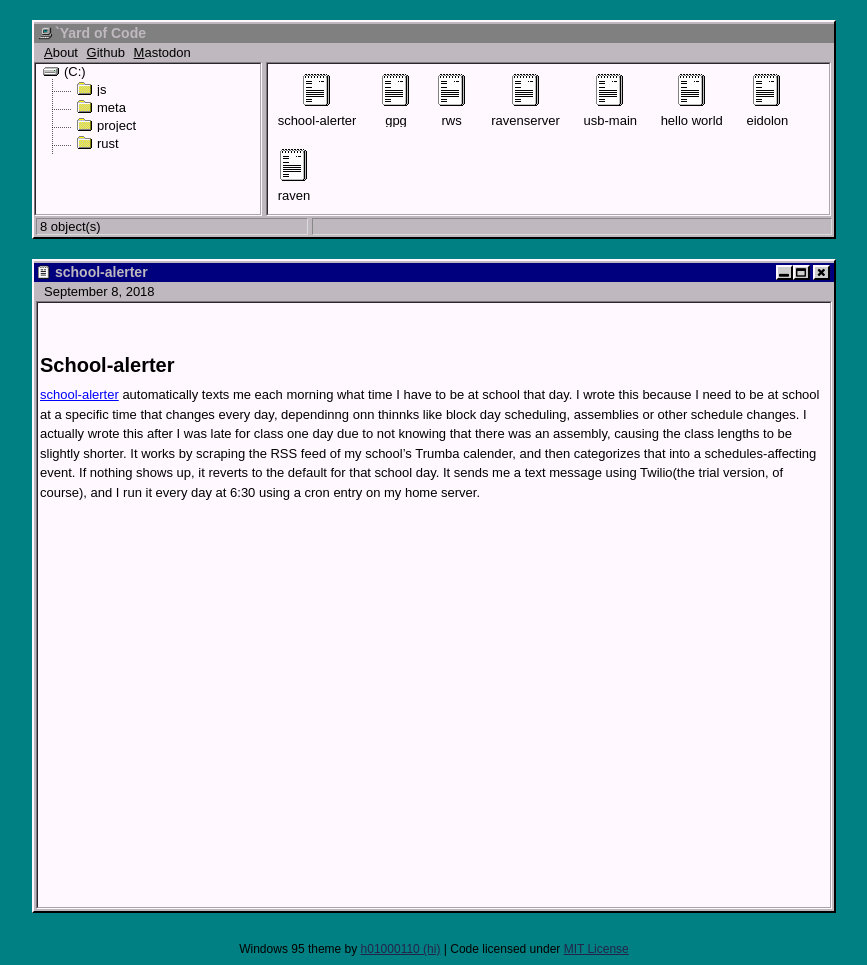
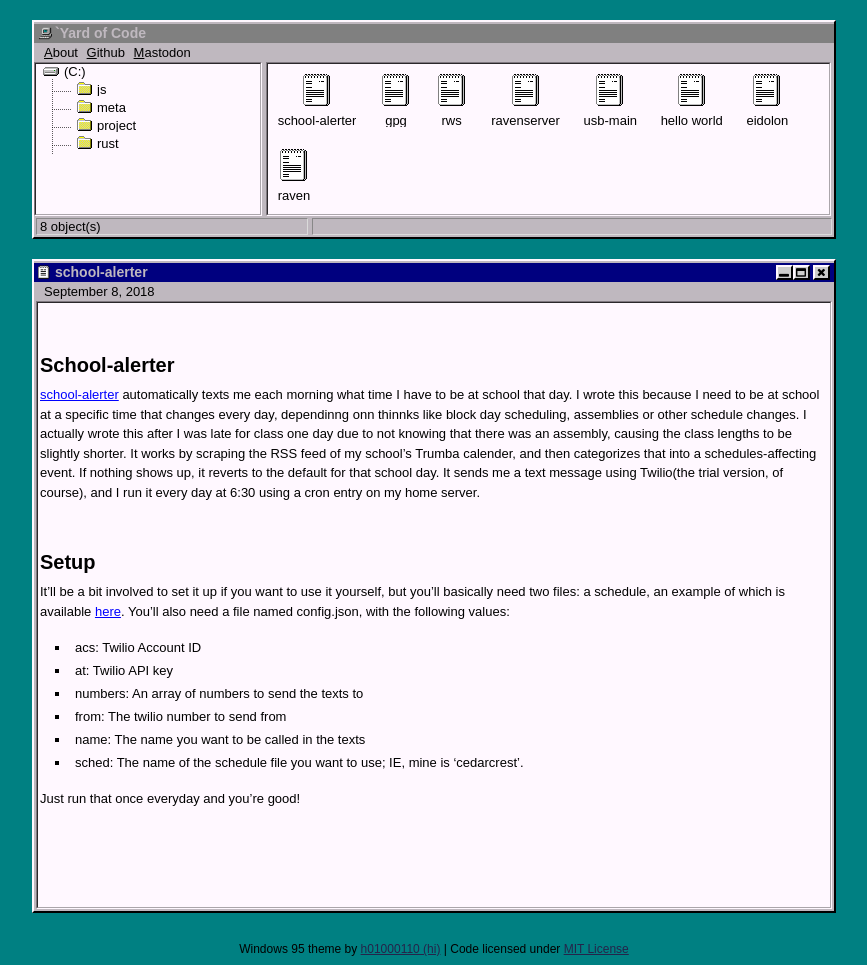
Before and after one commit to nicohman/nicohman.github.io-old, a Jekyll site: the page built from _posts/2018-09-08-school-alerter.md, in a window 1280 px wide. Shown: the whole page, without its empty margins (206-1073 px from the left). Built offline with Jekyll 4.4.1, drawn with Linux system fonts in a browser that asks for light colours.

Commit message:
Update school-alerter writeup

```diff
--- a/_posts/2018-09-08-school-alerter.md
+++ b/_posts/2018-09-08-school-alerter.md
@@ -5,3 +5,15 @@ title: "school-alerter"
 ---
 # School-alerter
 [school-alerter](https://github.com/nicohman/school-alerter) automatically texts me each morning what time I have to be at school that day. I wrote this because I need to be at school at a specific time that changes every day, dependinng onn thinnks like block day scheduling, assemblies or other schedule changes. I actually wrote this after I was late for class one day due to not knowing that there was an assembly, causing the class lengths to be slightly shorter. It works by scraping the RSS feed of my school's Trumba calender, and then categorizes that into a schedules-affecting event. If nothing shows up, it reverts to the default for that school day. It sends me a text message using Twilio(the trial version, of course), and I run it every day at 6:30 using a cron entry on my home server.
+
+# Setup
+It'll be a bit involved to set it up if you want to use it yourself, but you'll basically need two files: a schedule, an example of which is available [here](https://github.com/nicohman/school-alerter/blob/master/schedules/cedarcrest.json). You'll also need a file named config.json, with the following values:
+
+- acs: Twilio Account ID
+- at: Twilio API key
+- numbers: An array of numbers to send the texts to
+- from: The twilio number to send from
+- name: The name you want to be called in the texts
+- sched: The name of the schedule file you want to use; IE, mine is 'cedarcrest'.
+
+Just run that once everyday and you're good!
```
